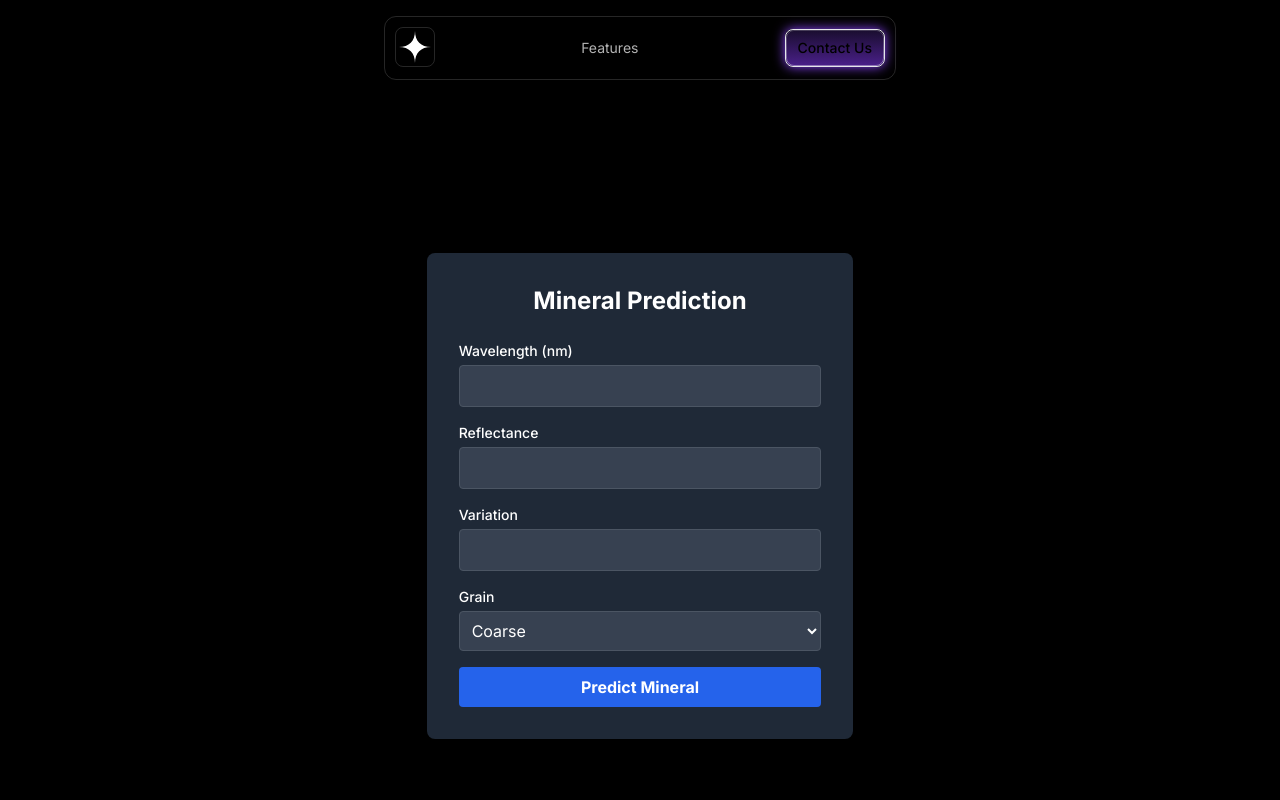
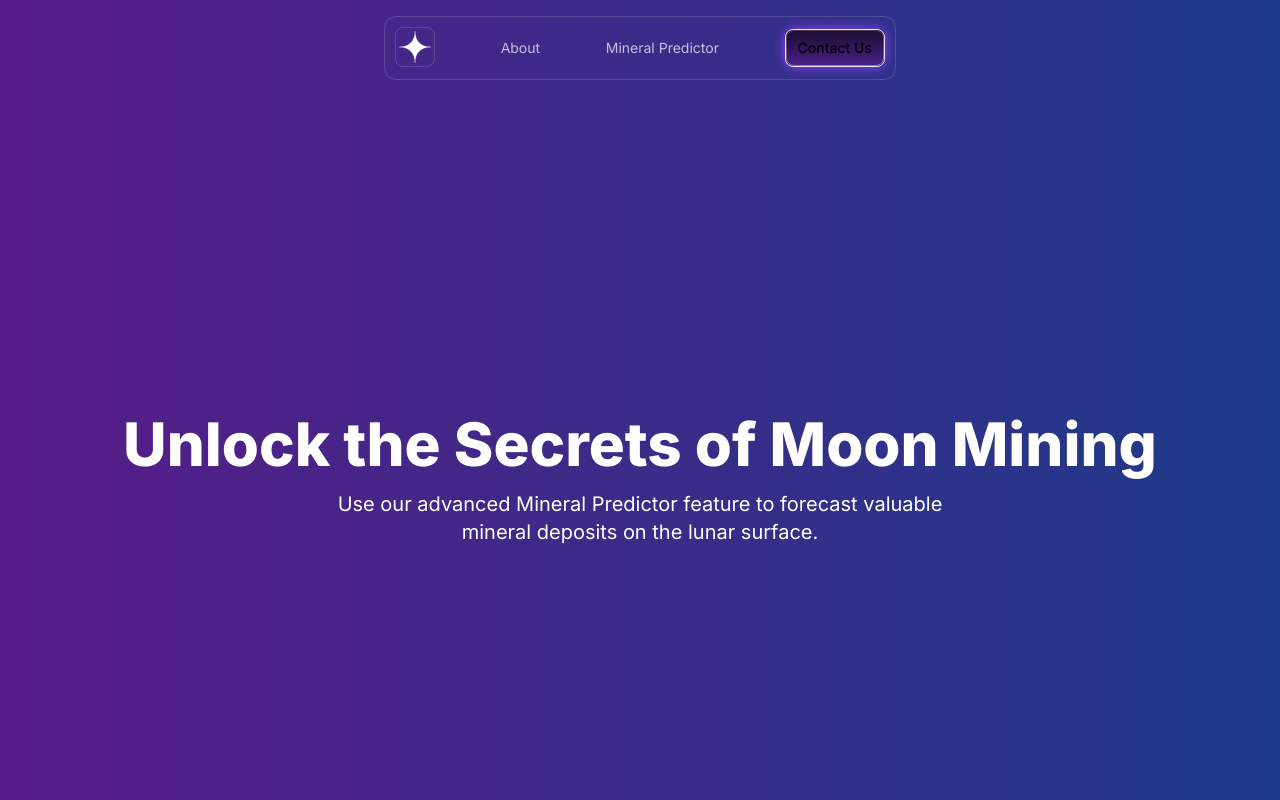
Before and after one commit to DibbayajyotiRoy/Lunar-Mining-Project-HACKATHON-2024-, a Next.js app: page / in a window 1280 px wide. Shown: the top 800 px of the page. Built offline with nearby package versions, Linux system fonts and the light colour scheme.

Commit message:
Frontend Update.

```diff
--- a/src/app/contact/page.tsx
+++ b/src/app/contact/page.tsx
@@ -3,7 +3,7 @@
 import React, { FormEvent, useState } from 'react';
 import { BackgroundBeams } from "@/components/ui/background-beams";
 
-function MusicSchoolContactUs() {
+function ContactUs() {
   const [email, setEmail] = useState('');
   const [message, setMessage] = useState('');
 
@@ -57,4 +57,4 @@ function MusicSchoolContactUs() {
   );
 }
 
-export default MusicSchoolContactUs;
+export default ContactUs;
--- a/src/app/layout.tsx
+++ b/src/app/layout.tsx
@@ -17,7 +17,7 @@ export default function RootLayout({
 }>) {
   return (
     <html lang="en">
-      <body className={twMerge(inter.className, "bg-black text-white antialiased")}>
+      <body className={twMerge(inter.className, "bg-gradient-to-r from-purple-900 to-blue-900  text-white antialiased")}>
         {children}
       </body>
     </html>
--- a/src/app/page.tsx
+++ b/src/app/page.tsx
@@ -1,12 +1,15 @@
 
 import Features from "@/sections/Features";
 import Navbar from "@/sections/Navbar";
+import Hero from "@/sections/Hero";
 
 export default function Home() {
   return (
     <>
     <Navbar/>
+    <Hero/>
     <Features/>
+
     </>
   )
 
--- a/src/sections/Features.tsx
+++ b/src/sections/Features.tsx
@@ -1,5 +1,7 @@
 "use client";
-import React, { useState } from 'react';
+
+import { motion } from "framer-motion";
+import React, { useState } from "react";
 
 const Features: React.FC = () => {
   const [wavelength, setWavelength] = useState<number>(0);
@@ -14,7 +16,7 @@ const Features: React.FC = () => {
   const predictMineral = async (inputs: { wavelength: number; reflectance: number; variation: number; grain: string }) => {
     try {
       setLoading(true);
-            const response = await fetch('http://127.0.0.1:8000/predict', {  // Ensure this URL is correct
+      const response = await fetch('http://127.0.0.1:8000/predict', {
         method: 'POST',
         headers: {
           'Content-Type': 'application/json',
@@ -26,7 +28,6 @@ const Features: React.FC = () => {
           grain: inputs.grain
         }),
       });
-
 
       if (!response.ok) {
         throw new Error('Network response was not ok');
@@ -56,51 +57,76 @@ const Features: React.FC = () => {
   };
 
   return (
-        <div className="bg-black text-white flex items-center justify-center min-h-screen">
-            <div className="bg-gray-800 p-8 rounded-lg shadow-lg w-1/3">
-                <h1 className="text-2xl font-bold mb-6 text-center">Mineral Prediction</h1>
+    <div className="bg-gradient-to-r from-purple-900 to-blue-900 text-white flex items-center justify-center min-h-screen relative">
+      <motion.div
+        className="bg-gray-800 p-8 rounded-lg shadow-lg w-1/3 relative z-10"
+        initial={{ opacity: 0, y: -50 }}
+        animate={{ opacity: 1, y: 0 }}
+        transition={{ duration: 0.8 }}
+      >
+        <h1 className="text-3xl font-bold mb-6 text-center">Mineral Prediction</h1>
         <form onSubmit={handleSubmit}>
-                    <div className="mb-4">
+          <motion.div
+            className="mb-4"
+            initial={{ opacity: 0, x: -50 }}
+            animate={{ opacity: 1, x: 0 }}
+            transition={{ duration: 0.5, delay: 0.2 }}
+          >
             <label htmlFor="wavelength" className="block text-sm font-medium">Wavelength (nm)</label>
             <input
               type="number"
               id="wavelength"
-                            className="mt-1 p-2 w-full rounded bg-gray-700 border border-gray-600"
+              className="mt-1 p-3 w-full rounded-lg bg-gray-700 border border-gray-600 focus:outline-none focus:ring focus:ring-blue-400 transition duration-200"
               onChange={(e) => setWavelength(Number(e.target.value))}
               step="0.0000000001"
               min="0"
               required
             />
-                    </div>
-                    <div className="mb-4">
+          </motion.div>
+          <motion.div
+            className="mb-4"
+            initial={{ opacity: 0, x: -50 }}
+            animate={{ opacity: 1, x: 0 }}
+            transition={{ duration: 0.5, delay: 0.4 }}
+          >
             <label htmlFor="reflectance" className="block text-sm font-medium">Reflectance</label>
             <input
               type="number"
               id="reflectance"
-                            className="mt-1 p-2 w-full rounded bg-gray-700 border border-gray-600"
+              className="mt-1 p-3 w-full rounded-lg bg-gray-700 border border-gray-600 focus:outline-none focus:ring focus:ring-blue-400 transition duration-200"
               onChange={(e) => setReflectance(Number(e.target.value))}
               step="0.0000000001"
               min="0"
               required
             />
-                    </div>
-                    <div className="mb-4">
+          </motion.div>
+          <motion.div
+            className="mb-4"
+            initial={{ opacity: 0, x: -50 }}
+            animate={{ opacity: 1, x: 0 }}
+            transition={{ duration: 0.5, delay: 0.6 }}
+          >
             <label htmlFor="variation" className="block text-sm font-medium">Variation</label>
             <input
               type="number"
               id="variation"
-                            className="mt-1 p-2 w-full rounded bg-gray-700 border border-gray-600"
+              className="mt-1 p-3 w-full rounded-lg bg-gray-700 border border-gray-600 focus:outline-none focus:ring focus:ring-blue-400 transition duration-200"
               onChange={(e) => setVariation(Number(e.target.value))}
               step="0.0000000001"
               min="0"
               required
             />
-                    </div>
-                    <div className="mb-4">
+          </motion.div>
+          <motion.div
+            className="mb-4"
+            initial={{ opacity: 0, x: -50 }}
+            animate={{ opacity: 1, x: 0 }}
+            transition={{ duration: 0.5, delay: 0.8 }}
+          >
             <label htmlFor="grain" className="block text-sm font-medium">Grain</label>
             <select
               id="grain"
-                            className="mt-1 p-2 w-full rounded bg-gray-700 border border-gray-600"
+              className="mt-1 p-3 w-full rounded-lg bg-gray-700 border border-gray-600 focus:outline-none focus:ring focus:ring-blue-400 transition duration-200"
               onChange={(e) => setGrain(e.target.value)}
               value={grain}
               required
@@ -108,25 +134,37 @@ const Features: React.FC = () => {
               <option value="coarse">Coarse</option>
               <option value="fine">Fine</option>
             </select>
-                    </div>
-                    <button type="submit" className="w-full bg-blue-600 hover:bg-blue-700 text-white font-bold py-2 rounded" disabled={loading}>
+          </motion.div>
+          <motion.button
+            type="submit"
+            className="w-full bg-blue-600 hover:bg-blue-700 text-white font-bold py-2 rounded-lg transition duration-300 transform hover:-translate-y-1"
+            whileHover={{ scale: 1.05 }}
+          >
             {loading ? 'Predicting...' : 'Predict Mineral'}
-                    </button>
+          </motion.button>
         </form>
+
         {error && (
           <div className="mt-6 text-center text-red-500">
             <p>{error}</p>
           </div>
         )}
+
         {showResult && !error && (
+          <>
+            {/* Result Section */}
             <div className="mt-6 text-center">
-                        <h2 className="text-lg font-semibold">Predicted Mineral:</h2>
-                        <p className="text-xl font-bold">{predictedMineral}</p>
+              <h2 className='text-lg font-semibold'>Predicted Mineral:</h2>
+              <p className='text-xl font-bold'>{predictedMineral}</p>
             </div>
+          </>
         )}
-            </div>
+      </motion.div>
     </div>
   );
 };
 
+
+
+
 export default Features;
--- a/src/sections/Hero.tsx
+++ b/src/sections/Hero.tsx
@@ -1,3 +1,32 @@
-export const Hero = () => {
-  return <section>Hero</section>;
+// components/Hero.tsx
+"use client";
+import React, { useState } from 'react';
+import { motion } from "framer-motion";
+
+const Hero: React.FC = () => {
+  return (
+    <section className="flex flex-col items-center justify-center h-screen bg-gradient-to-r from-purple-900 to-blue-900 text-white">
+      <div className="text-center">
+        <motion.h1
+          className="text-5xl md:text-6xl font-extrabold mb-4"
+          initial={{ opacity: 0, y: -50 }}
+          animate={{ opacity: 1, y: 0 }}
+          transition={{ duration: 0.8 }}
+        >
+          Unlock the Secrets of Moon Mining
+        </motion.h1>
+        <motion.p
+          className="text-lg md:text-xl mb-8 max-w-2xl mx-auto"
+          initial={{ opacity: 0, y: -30 }}
+          animate={{ opacity: 1, y: 0 }}
+          transition={{ duration: 0.8, delay: 0.2 }}
+        >
+          Use our advanced Mineral Predictor feature to forecast valuable mineral deposits on the lunar surface.
+        </motion.p>
+
+      </div>
+    </section>
+  );
 };
+
+export default Hero;
--- a/src/sections/Navbar.tsx
+++ b/src/sections/Navbar.tsx
@@ -4,13 +4,13 @@ import React, { useState } from "react";
 import LogoIcon from '@/assets/logo.svg'
 import Link from "next/link";
 import { HoveredLink, Menu, MenuItem, ProductItem } from "@/components/ui/navbar-menu";
-
+import Features from "@/sections/Features";
 
 
 function Navbar({ className }: { className?: string }) {
   const [active, setActive] = useState<string | null>(null);
 
-  return <header className="py-4 border-b border-white/15 md:border-none max-w-2xl mx-auto">
+  return <header className="py-4 border-b border-white/15 md:border-none max-w-2xl mx-auto stroke-white">
     <div className="container">
       <div className="flex justify-between items-center md:border border-white/15 md:p-2.5 rounded-xl">
         <div>
@@ -20,7 +20,12 @@ function Navbar({ className }: { className?: string }) {
         </div>
         <div className="hidden md:block">
           <nav className="flex gap-8 text-sm">
-            <a className="text-white/70 hover:text-white transition" href='#'>Features</a>
+            <a className="text-white/70 hover:text-white transition" href='#'>About</a>
+          </nav>
+        </div>
+        <div className="hidden md:block">
+          <nav className="flex gap-8 text-sm">
+            <a className="text-white/70 hover:text-white transition" href='#Features'>Mineral Predictor</a>
           </nav>
         </div>
         <div className="flex gap-4 items-center">
```
Also changed, not shown: package.json (+4 -4 lines), 1 other file (tests, documents, lock files or other folders). Lines whose indentation alone changed are shown as unchanged.
